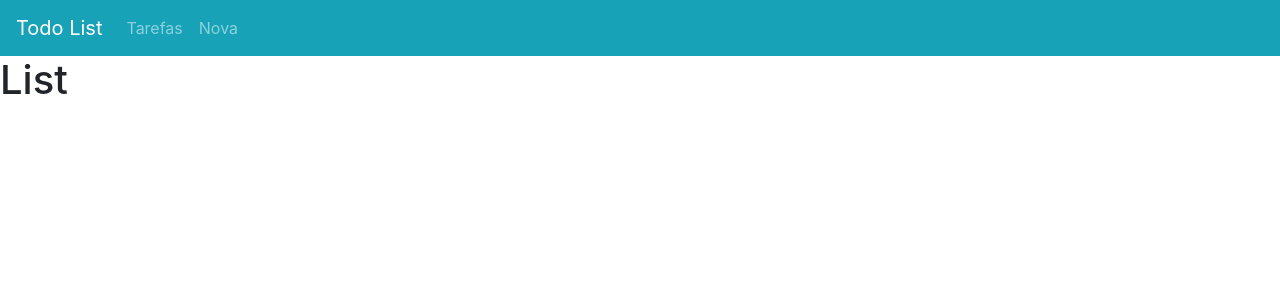
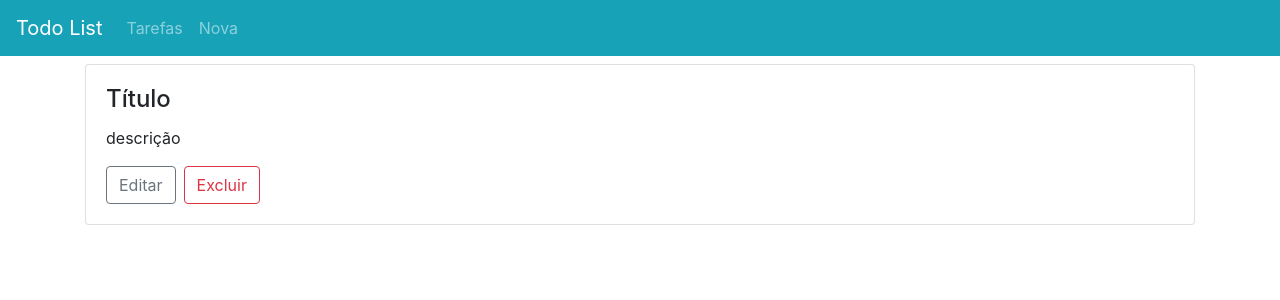
Before and after one commit to fabriciosilvaJr/todolist, a Vue app: page / in a window 1280 px wide. Shown: the top 300 px of the page. Built offline with nearby package versions, Linux system fonts and the light colour scheme.

Commit message:
layout componente lista de tarefas

```diff
--- a/src/views/ListTask.vue
+++ b/src/views/ListTask.vue
@@ -1,5 +1,10 @@
 <template>
-  <div>
-    <h1>List</h1>
+  <div class="container mt-2">
+    <b-card title="Título">
+      <b-card-text>descrição</b-card-text>
+      <b-button variant="outline-secondary" class="mr-2">Editar</b-button>
+      <b-button variant="outline-danger" class="mr-2">Excluir</b-button>
+
+    </b-card>
   </div>
 </template>
```
